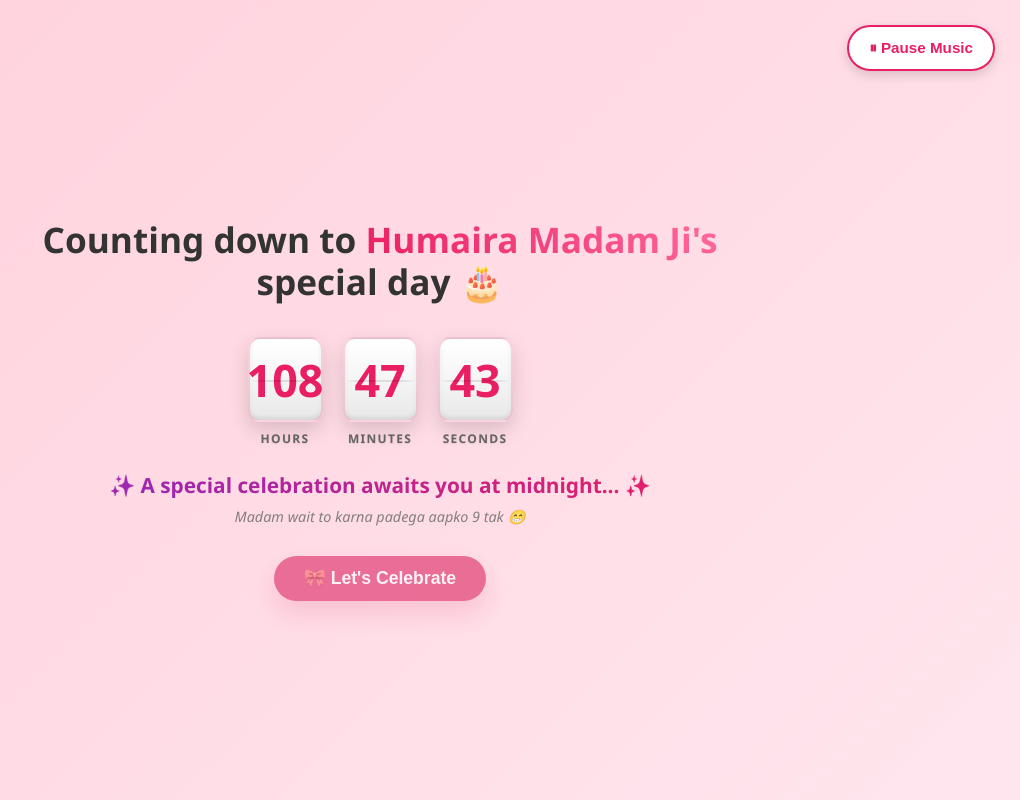
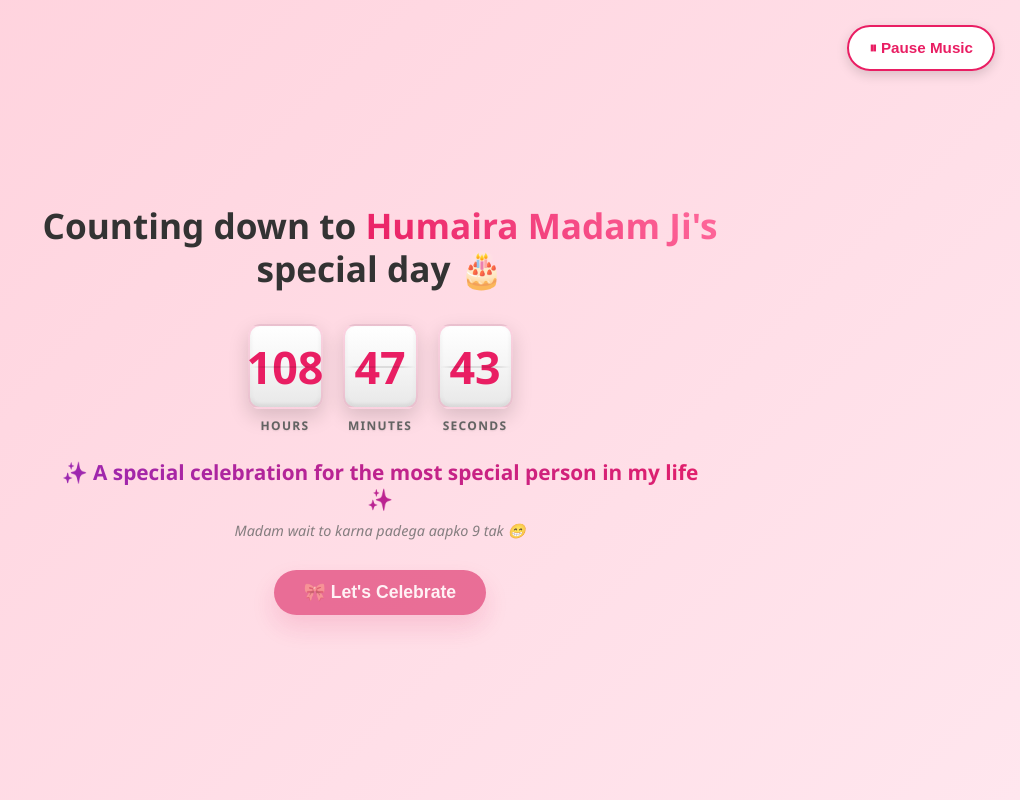
Before and after one commit to Aftab9121999/AH_Birthday1, a React (Vite) app: page / in a window 1280 px wide. Shown: the whole page, without its empty margins (260-1280 px from the left). Built offline with nearby package versions, Linux system fonts and the light colour scheme.

Commit message:
Update App.jsx

```diff
--- a/src/App.jsx
+++ b/src/App.jsx
@@ -117,7 +117,7 @@ function App() {
           <h2 id="teaserHeading">
             {birthdayReached
               ? "💖 Ready for your surprise! 💖"
-              : "✨ A special celebration awaits you at midnight... ✨"}
+              : "✨ A special celebration for the most special person in my life ✨"}
           </h2>
           <p className="teaser-hint">Madam wait to karna padega aapko 9 tak 😁</p>
         </section>
```
